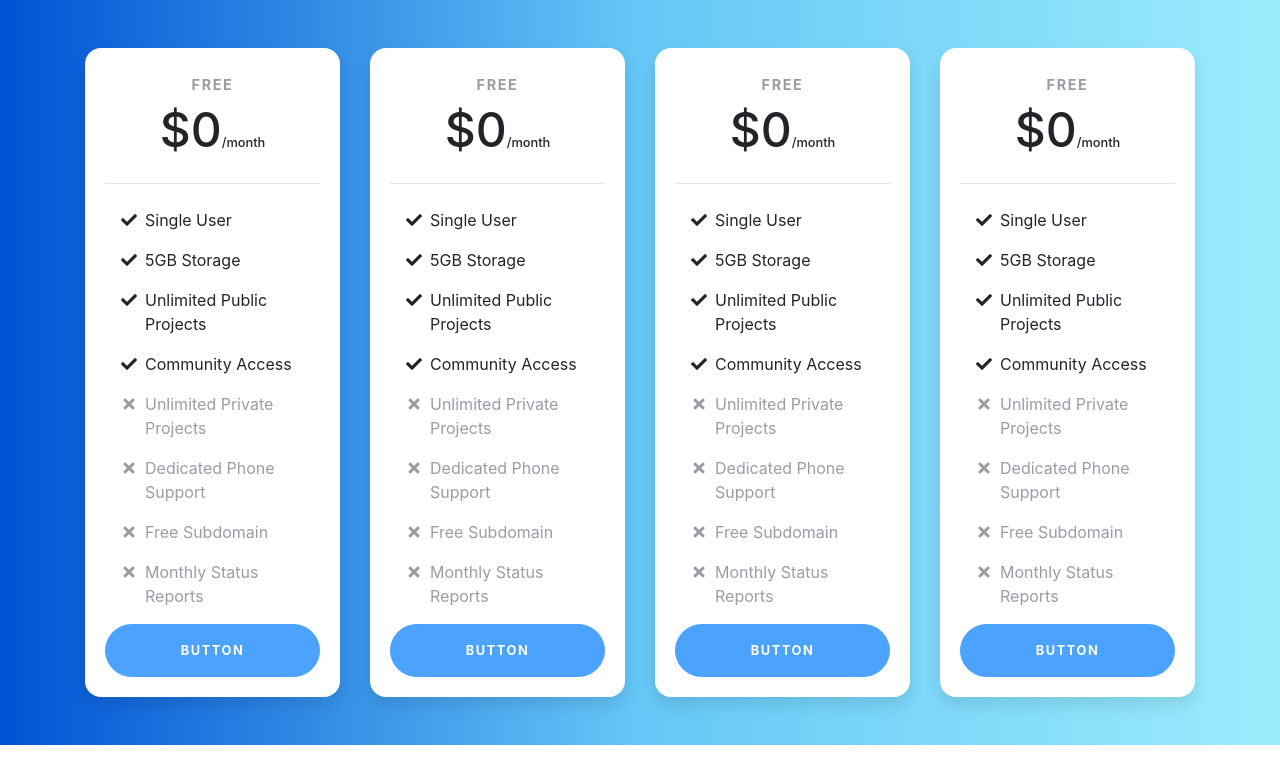
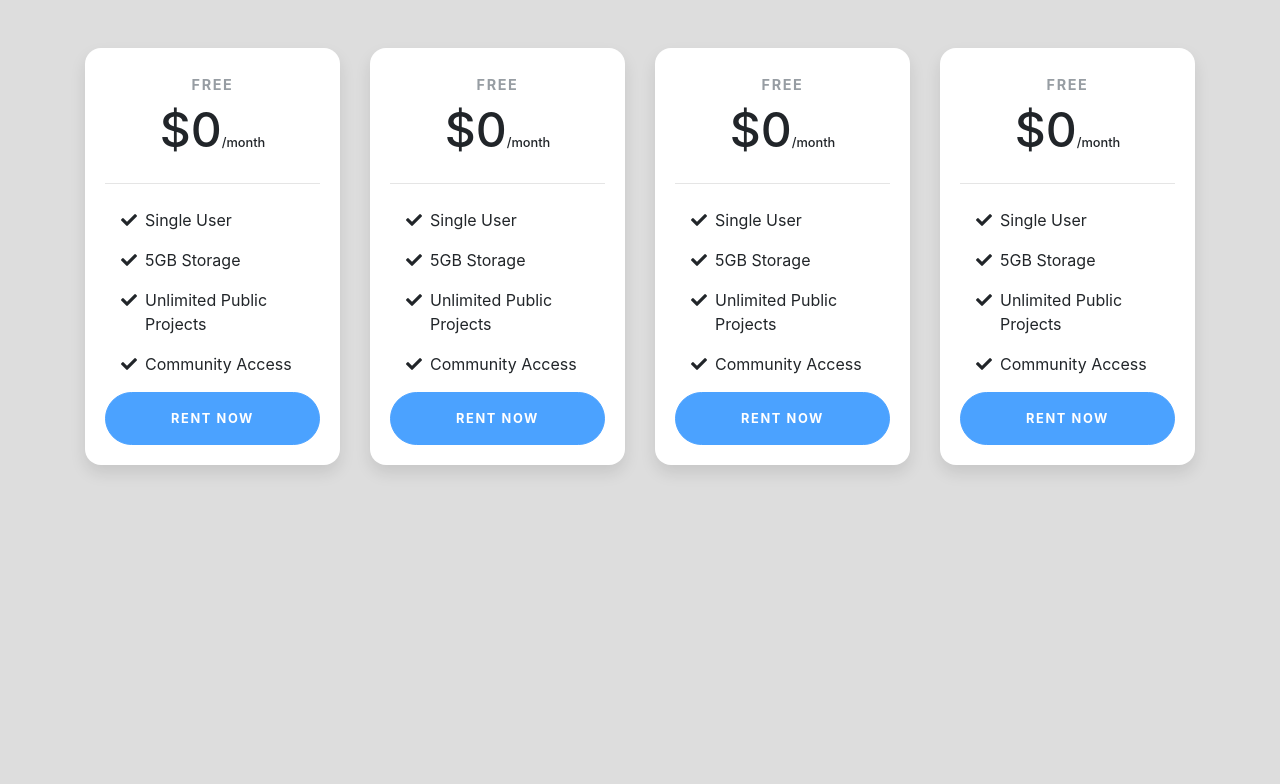
Before and after one commit to BolajiAyodeji/rentify-frontend, a PHP site: page / in a window 1280 px wide. Shown: the top 784 px of the page. Run offline with PHP 8.4, Linux system fonts and the light colour scheme; some libraries are stand-ins or nearby versions.

Commit message:
modified class names

```diff
--- a/css/app.css
+++ b/css/app.css
@@ -1,50 +1,45 @@
 @import url('https://use.fontawesome.com/releases/v5.6.3/css/all.css');
 
-section.pricing {
-    background: #9CECFB;
-    /* fallback for old browsers */
-    background: -webkit-linear-gradient(to right, #0052D4, #65C7F7, #9CECFB);
-    /* Chrome 10-25, Safari 5.1-6 */
-    background: linear-gradient(to right, #0052D4, #65C7F7, #9CECFB);
-    /* W3C, IE 10+/ Edge, Firefox 16+, Chrome 26+, Opera 12+, Safari 7+ */
-  }
+body {
+    background: #ddd;
+}
 
-  .pricing .card {
+  .rent .card {
     border: none;
     border-radius: 1rem;
     transition: all 0.2s;
     box-shadow: 0 0.5rem 1rem 0 rgba(0, 0, 0, 0.1);
   }
 
-  .pricing hr {
+  .rent hr {
     margin: 1.5rem 0;
   }
 
-  .pricing .card-title {
+  .rent .card-title {
     margin: 0.5rem 0;
     font-size: 0.9rem;
     letter-spacing: .1rem;
     font-weight: bold;
   }
 
-  .pricing .card-price {
+  .rent .card-details {
     font-size: 3rem;
     margin: 0;
   }
 
-  .pricing .card-price .period {
+  .rent .card-details .period {
     font-size: 0.8rem;
   }
 
-  .pricing ul li {
+  .rent ul li {
     margin-bottom: 1rem;
   }
 
-  .pricing .text-muted {
+  .rent .text-muted {
     opacity: 0.7;
   }
 
-  .pricing .btn {
+  .rent .btn {
     font-size: 80%;
     border-radius: 5rem;
     letter-spacing: .1rem;
@@ -57,12 +52,12 @@ section.pricing {
   /* Hover Effects on Card */
 
   @media (min-width: 992px) {
-    .pricing .card:hover {
+    .rent .card:hover {
       margin-top: -.25rem;
       margin-bottom: .25rem;
       box-shadow: 0 0.5rem 1rem 0 rgba(0, 0, 0, 0.3);
     }
-    .pricing .card:hover .btn {
+    .rent .card:hover .btn {
       opacity: 1;
     }
   }
--- a/index.html
+++ b/index.html
@@ -54,7 +54,7 @@
     </script>
 
 	<!--FAVICON-->
-	<link rel="icon" href="" type="image/png">
+	<link rel="icon" href="img/logo.png" type="image/png">
 	<link rel="shortcut icon" href="" type="img/x-icon">
 
 	<!-- STYLESHEETS-->
@@ -66,90 +66,74 @@
 <body>
 
 
-<section class="pricing py-5">
+<section class="rent py-5">
   <div class="container">
     <div class="row">
       <!-- Free Tier -->
-      <div class="col-lg-3">
+      <div class="col-lg-3 col-md-6 col-12">
         <div class="card mb-5 mb-lg-0">
           <div class="card-body">
             <h5 class="card-title text-muted text-uppercase text-center">Free</h5>
-            <h6 class="card-price text-center">$0<span class="period">/month</span></h6>
+            <h6 class="card-details text-center">$0<span class="period">/month</span></h6>
             <hr>
             <ul class="fa-ul">
               <li><span class="fa-li"><i class="fas fa-check"></i></span>Single User</li>
               <li><span class="fa-li"><i class="fas fa-check"></i></span>5GB Storage</li>
               <li><span class="fa-li"><i class="fas fa-check"></i></span>Unlimited Public Projects</li>
               <li><span class="fa-li"><i class="fas fa-check"></i></span>Community Access</li>
-              <li class="text-muted"><span class="fa-li"><i class="fas fa-times"></i></span>Unlimited Private Projects</li>
-              <li class="text-muted"><span class="fa-li"><i class="fas fa-times"></i></span>Dedicated Phone Support</li>
-              <li class="text-muted"><span class="fa-li"><i class="fas fa-times"></i></span>Free Subdomain</li>
-              <li class="text-muted"><span class="fa-li"><i class="fas fa-times"></i></span>Monthly Status Reports</li>
             </ul>
-            <a href="#" class="btn btn-block btn-primary text-uppercase">Button</a>
+            <a href="#" class="btn btn-block btn-primary text-uppercase">Rent Now</a>
           </div>
         </div>
       </div>
       <!-- Free Tier -->
-      <div class="col-lg-3">
+      <div class="col-lg-3 col-md-6 col-12">
         <div class="card mb-5 mb-lg-0">
           <div class="card-body">
             <h5 class="card-title text-muted text-uppercase text-center">Free</h5>
-            <h6 class="card-price text-center">$0<span class="period">/month</span></h6>
+            <h6 class="card-details text-center">$0<span class="period">/month</span></h6>
             <hr>
             <ul class="fa-ul">
               <li><span class="fa-li"><i class="fas fa-check"></i></span>Single User</li>
               <li><span class="fa-li"><i class="fas fa-check"></i></span>5GB Storage</li>
               <li><span class="fa-li"><i class="fas fa-check"></i></span>Unlimited Public Projects</li>
               <li><span class="fa-li"><i class="fas fa-check"></i></span>Community Access</li>
-              <li class="text-muted"><span class="fa-li"><i class="fas fa-times"></i></span>Unlimited Private Projects</li>
-              <li class="text-muted"><span class="fa-li"><i class="fas fa-times"></i></span>Dedicated Phone Support</li>
-              <li class="text-muted"><span class="fa-li"><i class="fas fa-times"></i></span>Free Subdomain</li>
-              <li class="text-muted"><span class="fa-li"><i class="fas fa-times"></i></span>Monthly Status Reports</li>
             </ul>
-            <a href="#" class="btn btn-block btn-primary text-uppercase">Button</a>
+            <a href="#" class="btn btn-block btn-primary text-uppercase">Rent Now</a>
           </div>
         </div>
       </div>
       <!-- Free Tier -->
-      <div class="col-lg-3">
+      <div class="col-lg-3 col-md-6 col-12">
         <div class="card mb-5 mb-lg-0">
           <div class="card-body">
             <h5 class="card-title text-muted text-uppercase text-center">Free</h5>
-            <h6 class="card-price text-center">$0<span class="period">/month</span></h6>
+            <h6 class="card-details text-center">$0<span class="period">/month</span></h6>
             <hr>
             <ul class="fa-ul">
               <li><span class="fa-li"><i class="fas fa-check"></i></span>Single User</li>
               <li><span class="fa-li"><i class="fas fa-check"></i></span>5GB Storage</li>
               <li><span class="fa-li"><i class="fas fa-check"></i></span>Unlimited Public Projects</li>
               <li><span class="fa-li"><i class="fas fa-check"></i></span>Community Access</li>
-              <li class="text-muted"><span class="fa-li"><i class="fas fa-times"></i></span>Unlimited Private Projects</li>
-              <li class="text-muted"><span class="fa-li"><i class="fas fa-times"></i></span>Dedicated Phone Support</li>
-              <li class="text-muted"><span class="fa-li"><i class="fas fa-times"></i></span>Free Subdomain</li>
-              <li class="text-muted"><span class="fa-li"><i class="fas fa-times"></i></span>Monthly Status Reports</li>
             </ul>
-            <a href="#" class="btn btn-block btn-primary text-uppercase">Button</a>
+            <a href="#" class="btn btn-block btn-primary text-uppercase">Rent Now</a>
           </div>
         </div>
       </div>
       <!-- Free Tier -->
-      <div class="col-lg-3">
+      <div class="col-lg-3 col-md-6 col-12">
         <div class="card mb-5 mb-lg-0">
           <div class="card-body">
             <h5 class="card-title text-muted text-uppercase text-center">Free</h5>
-            <h6 class="card-price text-center">$0<span class="period">/month</span></h6>
+            <h6 class="card-details text-center">$0<span class="period">/month</span></h6>
             <hr>
             <ul class="fa-ul">
               <li><span class="fa-li"><i class="fas fa-check"></i></span>Single User</li>
               <li><span class="fa-li"><i class="fas fa-check"></i></span>5GB Storage</li>
               <li><span class="fa-li"><i class="fas fa-check"></i></span>Unlimited Public Projects</li>
               <li><span class="fa-li"><i class="fas fa-check"></i></span>Community Access</li>
-              <li class="text-muted"><span class="fa-li"><i class="fas fa-times"></i></span>Unlimited Private Projects</li>
-              <li class="text-muted"><span class="fa-li"><i class="fas fa-times"></i></span>Dedicated Phone Support</li>
-              <li class="text-muted"><span class="fa-li"><i class="fas fa-times"></i></span>Free Subdomain</li>
-              <li class="text-muted"><span class="fa-li"><i class="fas fa-times"></i></span>Monthly Status Reports</li>
             </ul>
-            <a href="#" class="btn btn-block btn-primary text-uppercase">Button</a>
+            <a href="#" class="btn btn-block btn-primary text-uppercase">Rent Now</a>
           </div>
         </div>
       </div>
```
Also changed, not shown: img/logo.png (added).
